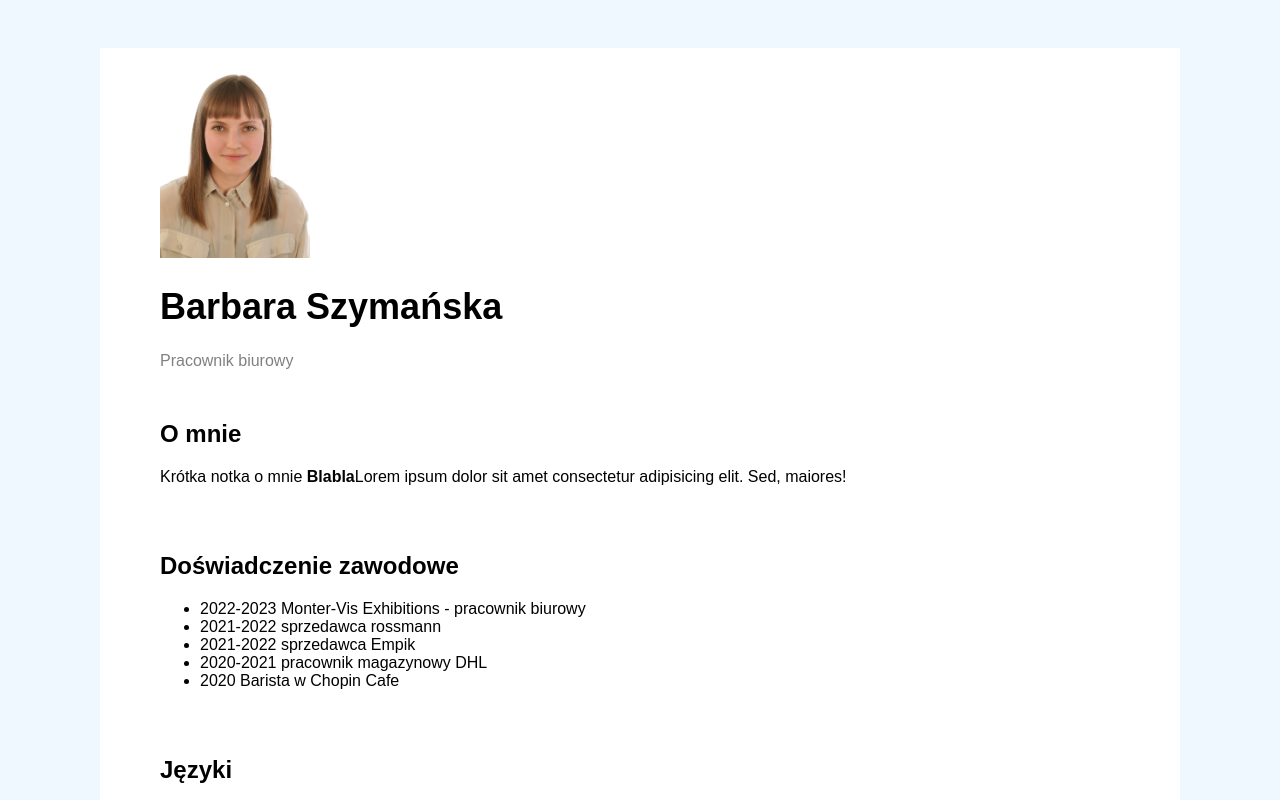
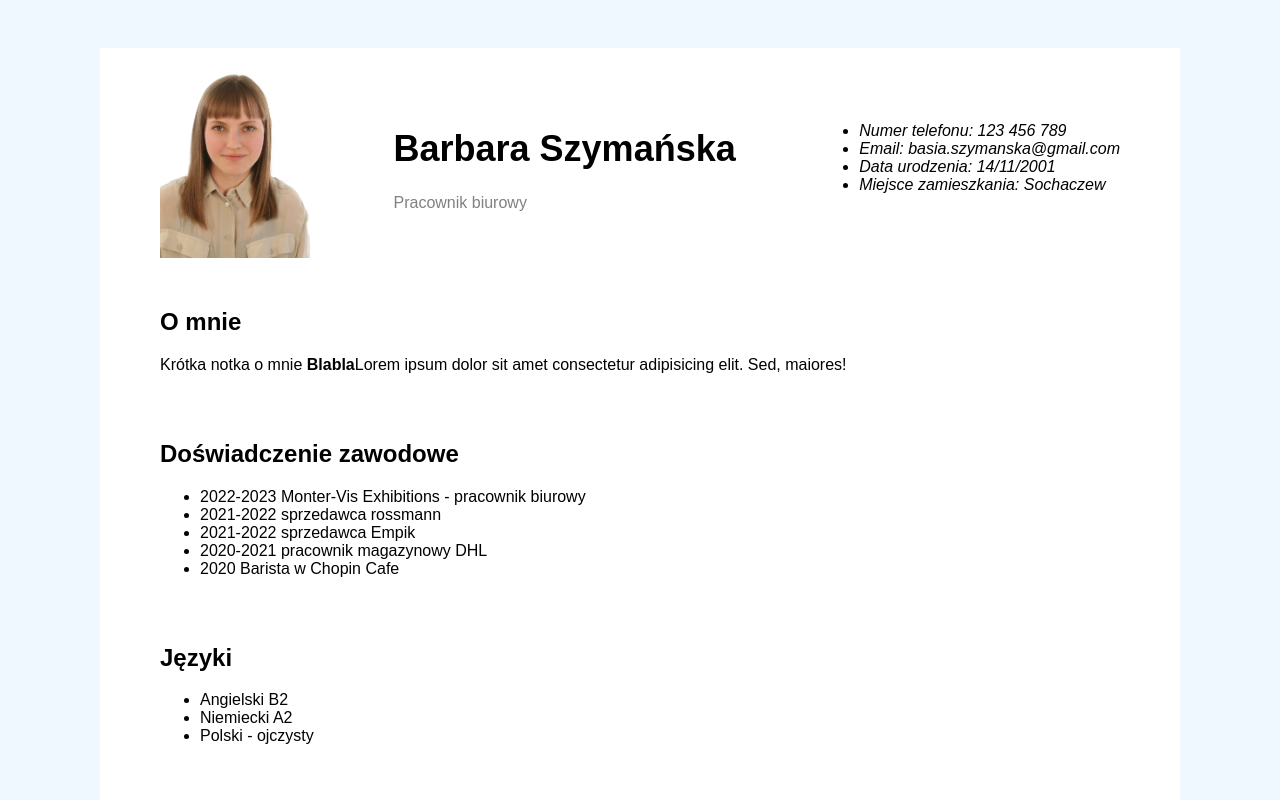
Before and after one commit to Barbara-Szymanska/HTML-CV-basic-course, a plain HTML site: page index.html in a window 1280 px wide. Shown: the top 800 px of the page. Drawn offline with Linux system fonts and the light colour scheme.

Commit message:
personal data added & positioning of elements

```diff
--- a/index.html
+++ b/index.html
@@ -7,8 +7,19 @@
     <body>
         <header>
             <img src="11.jpg"/>
-            <h1>Barbara Szymańska</h1>
-            <span>Pracownik biurowy</span>
+            <div>
+                <h1>Barbara Szymańska</h1>
+                <span>Pracownik biurowy</span>
+            </div>
+            <address>
+                <ul>
+                    <li>Numer telefonu: 123 456 789</li>
+                    <li>Email: basia.szymanska@gmail.com</li>
+                    <li>Data urodzenia: 14/11/2001</li>
+                    <li>Miejsce zamieszkania: Sochaczew</li>
+                </ul>
+            </address>
+
         </header>
         <main>
             <section>
--- a/style.css
+++ b/style.css
@@ -24,3 +24,8 @@ header {
     width: 960px;
     margin: 0 auto;
 }
+header {
+    display: flex;
+    align-items: center;
+    justify-content: space-between;
+}
```
